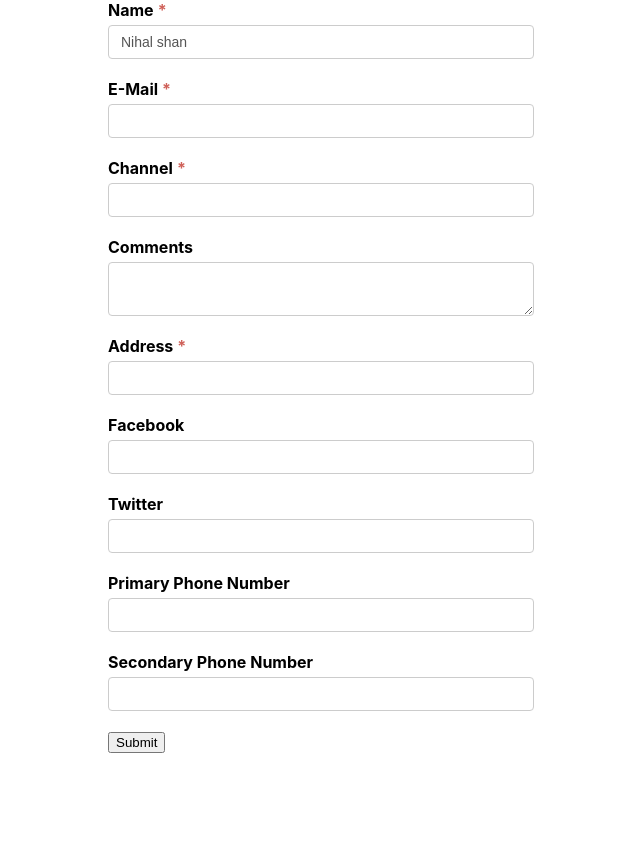
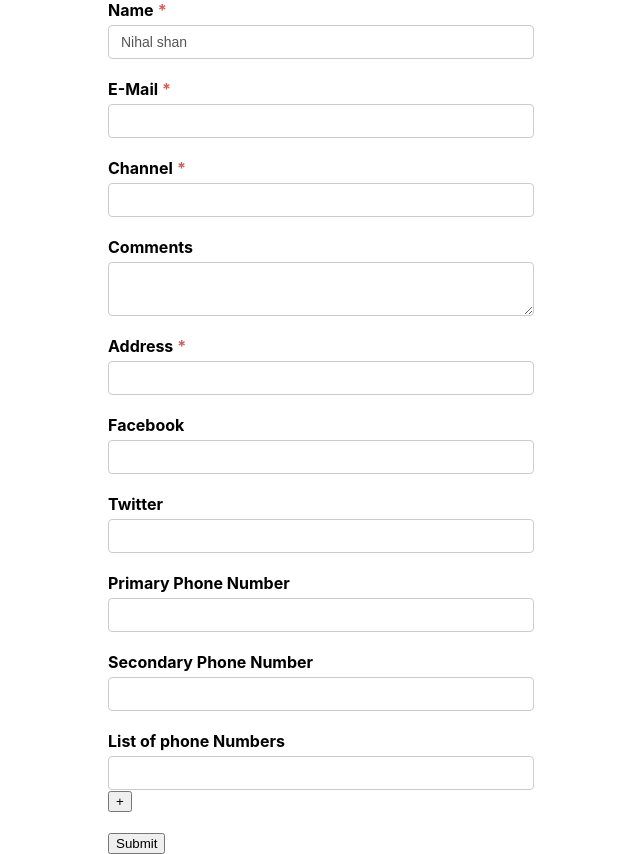
Before and after one commit to nihalshanp/react-formik, a React (Create React App) app: page / in a window 1280 px wide. Shown: the whole page, without its empty margins (319-959 px from the left). Before the commit the page ends 800 px from the top, so only its background shows below. Built offline with nearby package versions, Linux system fonts and the light colour scheme.

Commit message:
learned Field Array

```diff
--- a/src/Components/YoutubeForm.js
+++ b/src/Components/YoutubeForm.js
@@ -1,5 +1,5 @@
 import React from "react";
-import { Formik, Form, Field, ErrorMessage } from "formik";
+import { Formik, Form, Field, ErrorMessage, FieldArray } from "formik";
 import * as Yup from "yup";
 import TextError from "./TextError";
 
@@ -14,6 +14,7 @@
     twitter: "",
   },
   phoneNumber: [],
+  phNumbers: [""],
 };
 
 const onSubmit = (values) => {
@@ -104,6 +105,33 @@
             <label htmlFor="secondaryPh">Secondary Phone Number</label>
             <Field type="number" id="secondaryPh" name="phoneNumber[1]" />
           </div>
+          <div className="form-control">
+            <label htmlFor="">List of phone Numbers</label>
+            <FieldArray name="phNumbers">
+              {({ push, remove, form }) => {
+                // console.log("field array prop", fieldArrayProp)
+                const { values } = form;
+                const { phNumbers } = values;
+                return (
+                  <div>
+                    {phNumbers.map((phnumber, index) => (
+                      <div key={index}>
+                        <Field name={`phNumbers[${index}]`} />
+                        {index > 0 && (
+                          <button type="button" onClick={() => remove(index)}>
+                            -
+                          </button>
+                        )}
+                        <button type="button" onClick={() => push("")}>
+                          +
+                        </button>
+                      </div>
+                    ))}
+                  </div>
+                );
+              }}
+            </FieldArray>
+          </div>
 
           <button type="submit">Submit</button>
         </Form>
```
